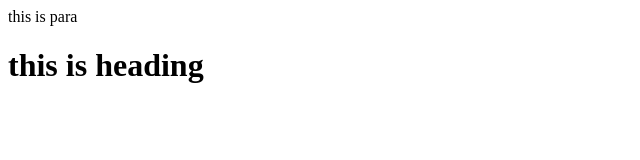
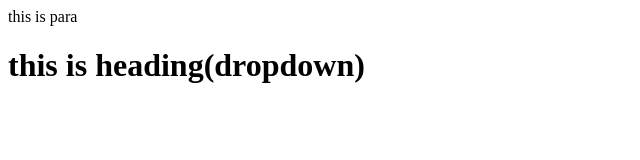
Before and after one commit to OsmanXwiinder/Localrepo, a plain HTML site: page index.html in a window 1280 px wide. Shown: the whole page, without its empty margins (0-640 px from the left). Drawn offline with Linux system fonts and the light colour scheme.

Commit message:
add dropdown

```diff
--- a/index.html
+++ b/index.html
@@ -1,2 +1,2 @@
 <P>this is para</P>
-<h1>this is heading</h1>
+<h1>this is heading(dropdown)</h1>
```
